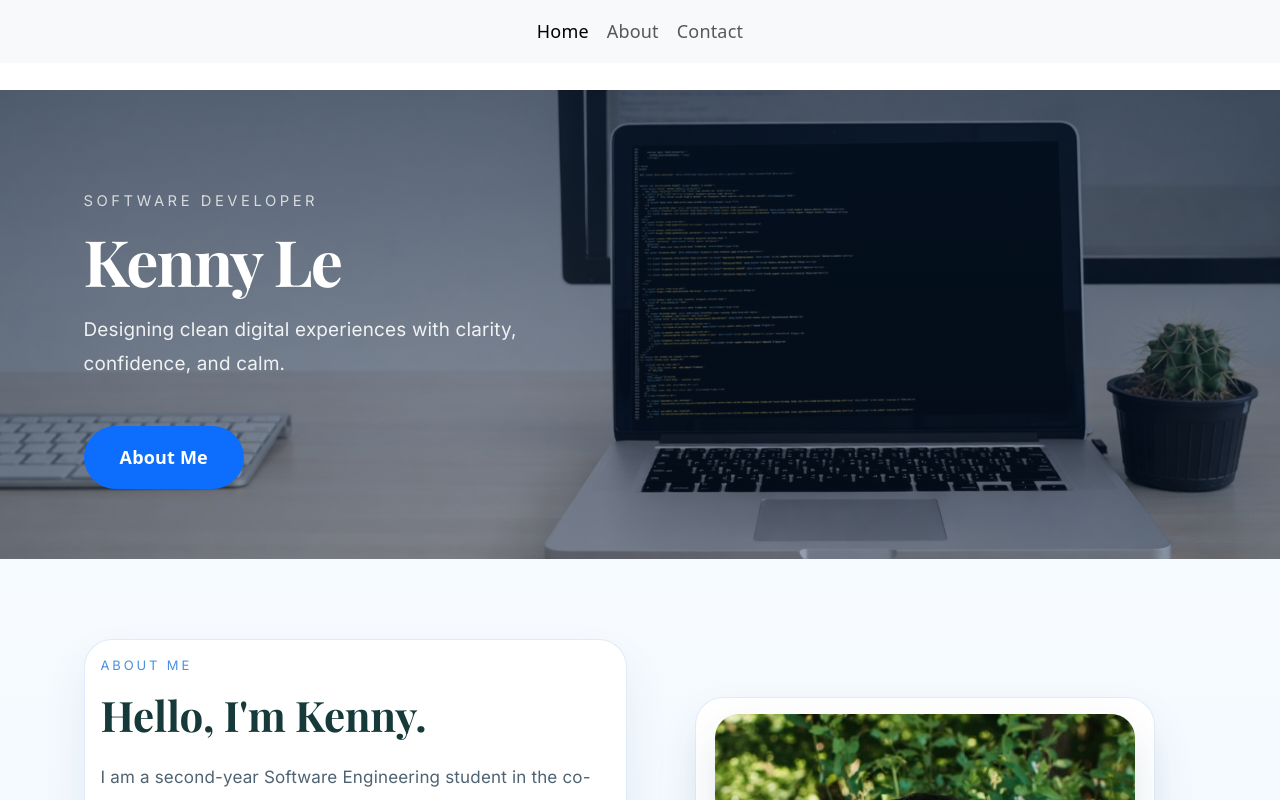
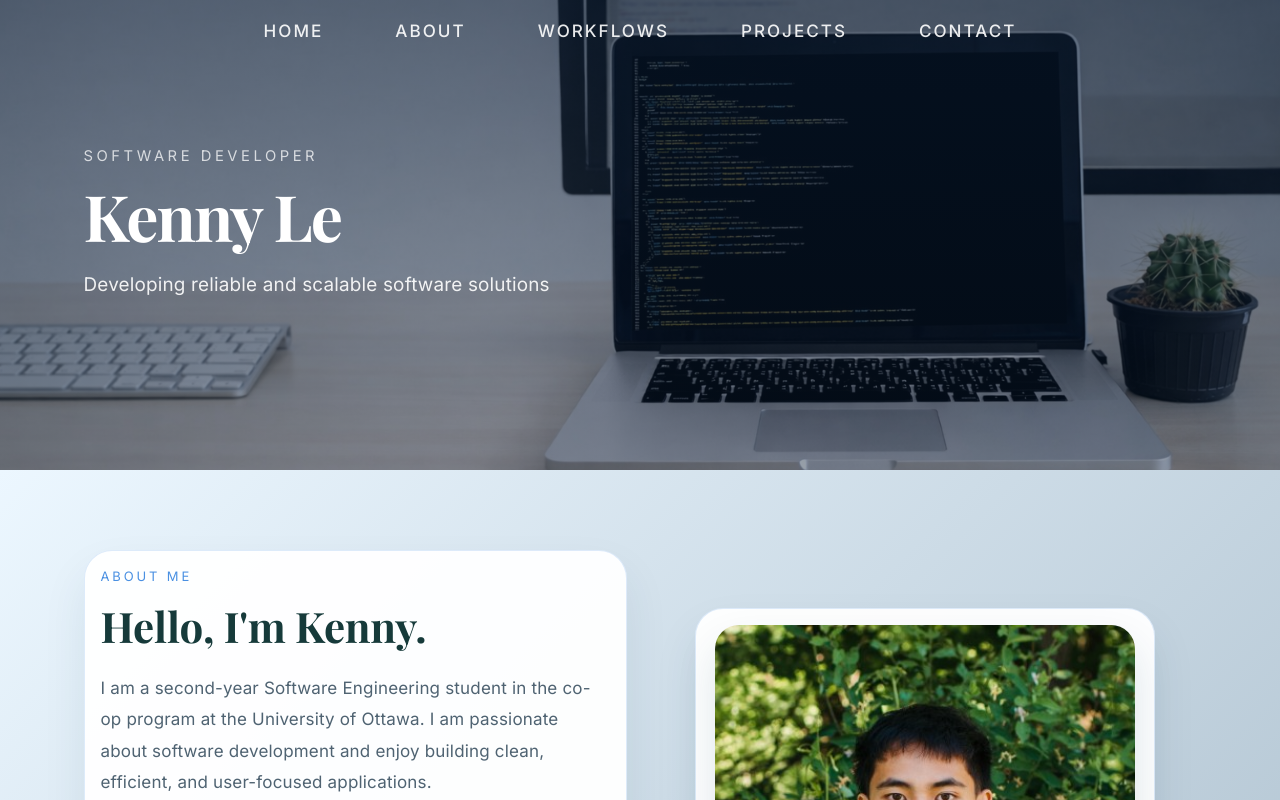
Before and after one commit to Kenny-Le281/Portfolio, a React app: page / in a window 1280 px wide. Shown: the top 800 px of the page. Built offline with nearby package versions, Linux system fonts and the light colour scheme; the HTML template or start-up script is replaced by a standard one.

Commit message:
updated nav bar

```diff
--- a/src/App.css
+++ b/src/App.css
@@ -1,10 +1,31 @@
 @import url('https://fonts.googleapis.com/css2?family=Playfair+Display:wght@700&family=Inter:wght@400;500;600&display=swap');
 
 .light-blue-bg {
-  background: linear-gradient(135deg, #a1e7ff 0%, #e8f4ff 100%);
+  background: linear-gradient(135deg, #5a9fd4 0%, #4a8fc4 100%);
   padding: 40px;
   border-radius: 12px;
   box-shadow: 0 6px 24px rgba(26,58,82,0.08);
+}
+
+.navbar {
+  position: absolute;
+  top: 0;
+  width: 100%;
+  z-index: 50;
+  background-color: transparent !important;
+  box-shadow: none;
+  margin-bottom: 0;
+}
+
+.navbar .nav-link {
+  height: 10px;
+  display: flex;
+  font-size: 0.95rem;
+  font-family: 'Inter', sans-serif;
+  font-weight: 500;
+  letter-spacing: 2px;
+  word-spacing: 20px;
+  color: rgba(255, 255, 255, 0.9) !important;
 }
 
 .hero-section {
@@ -63,7 +84,7 @@
   background-size: cover;
   background-position: center;
   position: relative;
-  padding: 100px 0 70px;
+  padding: 400px 0 70px;
 }
 
 .hero-overlay {
@@ -81,6 +102,7 @@
   color: #ffffff;
   text-align: left;
   max-width: 520px;
+  margin-top: -255px;
 }
 
 .hero-eyebrow {
@@ -200,7 +222,7 @@
 }
 
 .about-section {
-  background: linear-gradient(180deg, #f7fbff 0%, #eef6ff 100%);
+  background: linear-gradient(135deg, #ecf7ff 0%, #adc0ce 100%);
 }
 
 .section-label {
--- a/src/App.jsx
+++ b/src/App.jsx
@@ -10,21 +10,23 @@ import './App.css'
 function App() {
   return (
     <>
-      <Navbar bg="light" expand="lg" className="mb-4">
+      <Navbar expand="lg" className="mb-4">
         <Container>
           <Navbar.Toggle aria-controls="navbar-nav" />
           <Navbar.Collapse id="navbar-nav">
-            <Nav className="mx-auto">
-              <Nav.Link href="#" active>Home</Nav.Link>
-              <Nav.Link href="#">About</Nav.Link>
-              <Nav.Link href="#">Contact</Nav.Link>
+            <Nav className="mx-auto gap-5">
+              <Nav.Link href="#" active>HOME</Nav.Link>
+              <Nav.Link href="#about">ABOUT</Nav.Link>
+              <Nav.Link href="#workflows">WORKFLOWS</Nav.Link>
+              <Nav.Link href="#case-studies">PROJECTS</Nav.Link>
+              <Nav.Link href="#contact">CONTACT</Nav.Link>
             </Nav>
           </Navbar.Collapse>
         </Container>
       </Navbar>
 
       <main>
-        <section className="hero" style={{ backgroundImage: `url(${heroImg})` }}>
+        <section className="hero min-vh-75" style={{ backgroundImage: `url(${heroImg})` }}>
           <div className="hero-overlay" />
           <Container>
             <Row className="align-items-center hero-content">
@@ -32,8 +34,7 @@ function App() {
                 <div className="hero-left">
                   <p className="hero-eyebrow">Software Developer</p>
                   <h1 className="hero-name">Kenny Le</h1>
-                  <p className="hero-sub">Designing clean digital experiences with clarity, confidence, and calm.</p>
-                  <Button href="#about" className="hero-cta mt-4">About Me</Button>
+                  <p className="hero-sub">Developing reliable and scalable software solutions</p>
                 </div>
               </Col>
             </Row>
@@ -69,7 +70,7 @@ function App() {
           </Container>
         </section>
 
-        <section className="work-section">
+        <section id="workflows" className="work-section">
           <div className="container">
             <div className="row justify-content-center text-center mb-5">
               <div className="col-xl-8 col-lg-10">
@@ -124,7 +125,7 @@ function App() {
           </div>
         </section>
 
-        <section className="services-section">
+        <section id="case-studies" className="services-section">
           <div className="container">
             <div className="services-heading text-center mb-5">
               <p className="services-label">Case Studies</p>
--- a/src/main.jsx
+++ b/src/main.jsx
@@ -3,8 +3,6 @@ import { createRoot } from 'react-dom/client'
 import './index.css'
 // Bootstrap CSS
 import 'bootstrap/dist/css/bootstrap.min.css'
-// Bootstrap JS (bundle includes Popper)
-import 'bootstrap/dist/js/bootstrap.bundle.min'
 import App from './App.jsx'
 
 createRoot(document.getElementById('root')).render(
```
